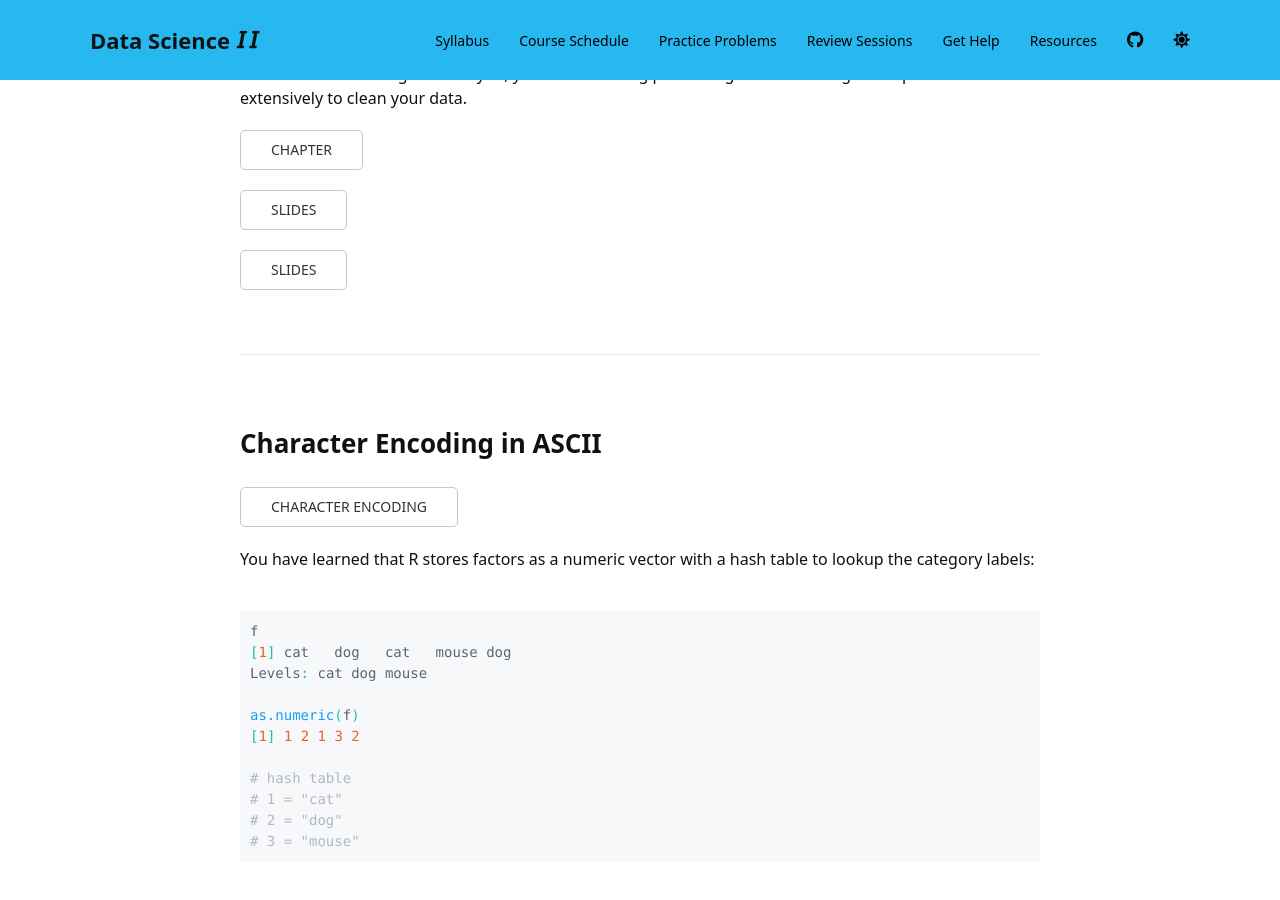
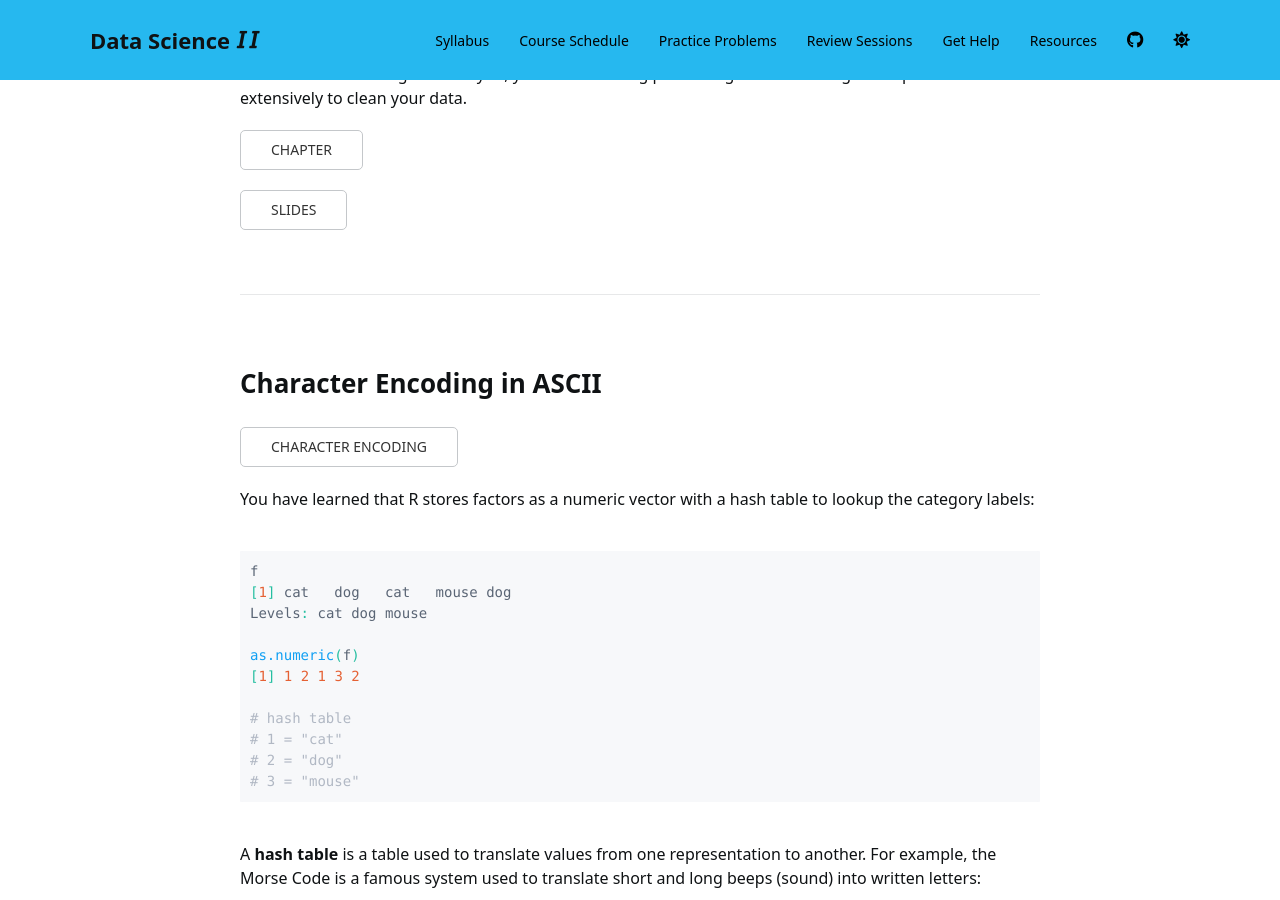
Before and after one commit to Watts-College/cpp-527-fall-2021, a Jekyll site: the page built from lectures/week-03.md, in a window 1280 px wide and 900 px high, scrolled down 1322 px. Built offline with Jekyll 4.4.1, drawn with Linux system fonts in a browser that asks for light colours; nearby versions of some CDN libraries; a script bundle is joined from its source files by our own code; library files that are not in the unit come from our copies; a style sheet for code colours, icons or effects is not loaded.

Commit message:
Update week-03.md

```diff
--- a/lectures/week-03.md
+++ b/lectures/week-03.md
@@ -36,8 +36,6 @@ So regular expressions can be very useful for searching large databases for gene
 Even if not conducting text analysis, you will use string processing functions + regular expressions extensively to clean your data.
 
 <a class="uk-button uk-button-default" href="../string-processing.html">CHAPTER</a>
-
-<a class="uk-button uk-button-default" href="https://github.com/DS4PS/cpp-527-spr-2020/raw/master/lectures/string-processing-slides.pdf">SLIDES</a>
 
 <a class="uk-button uk-button-default" href="../string-processing-slides.pdf">SLIDES</a>
 
```
